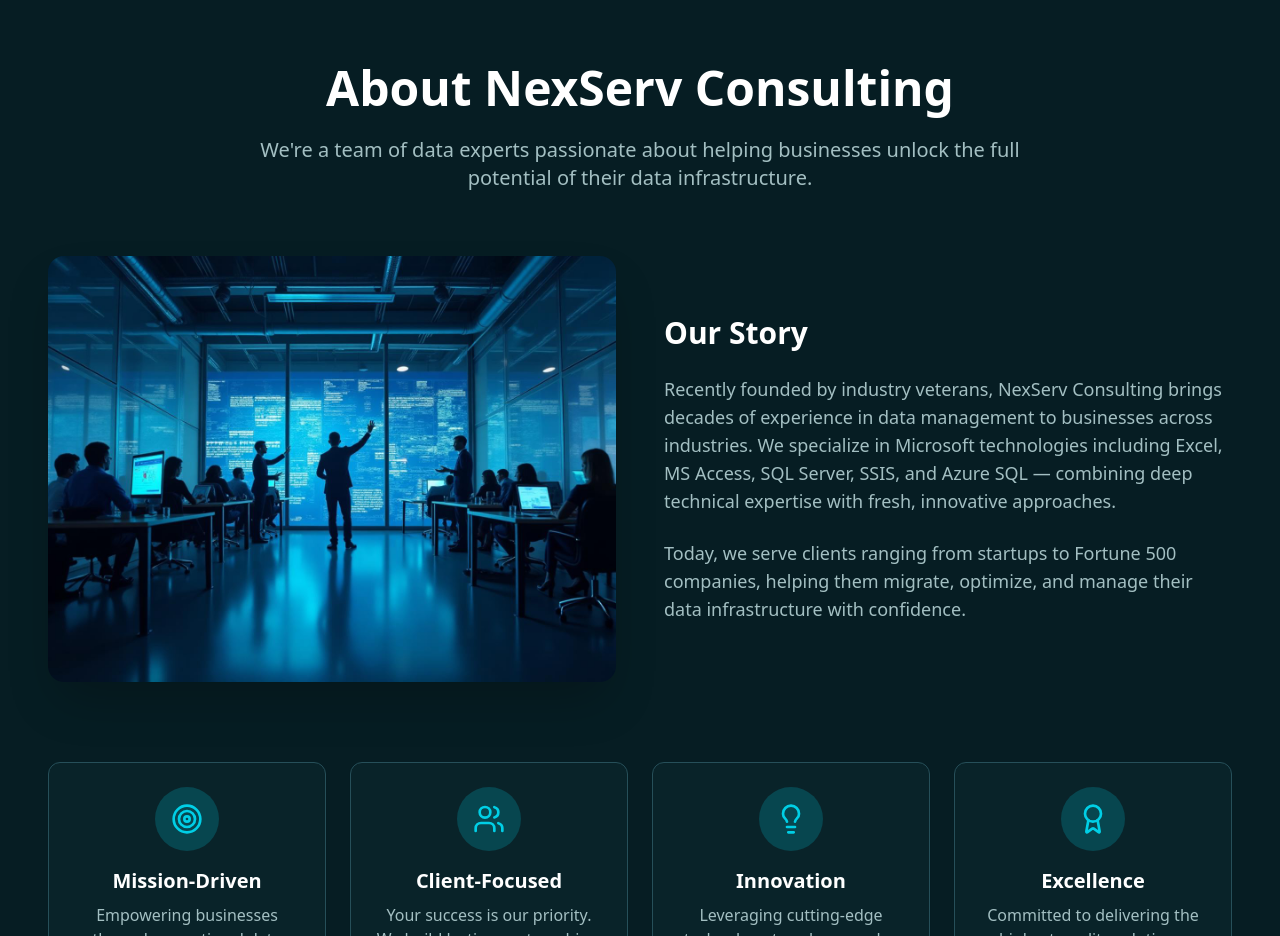
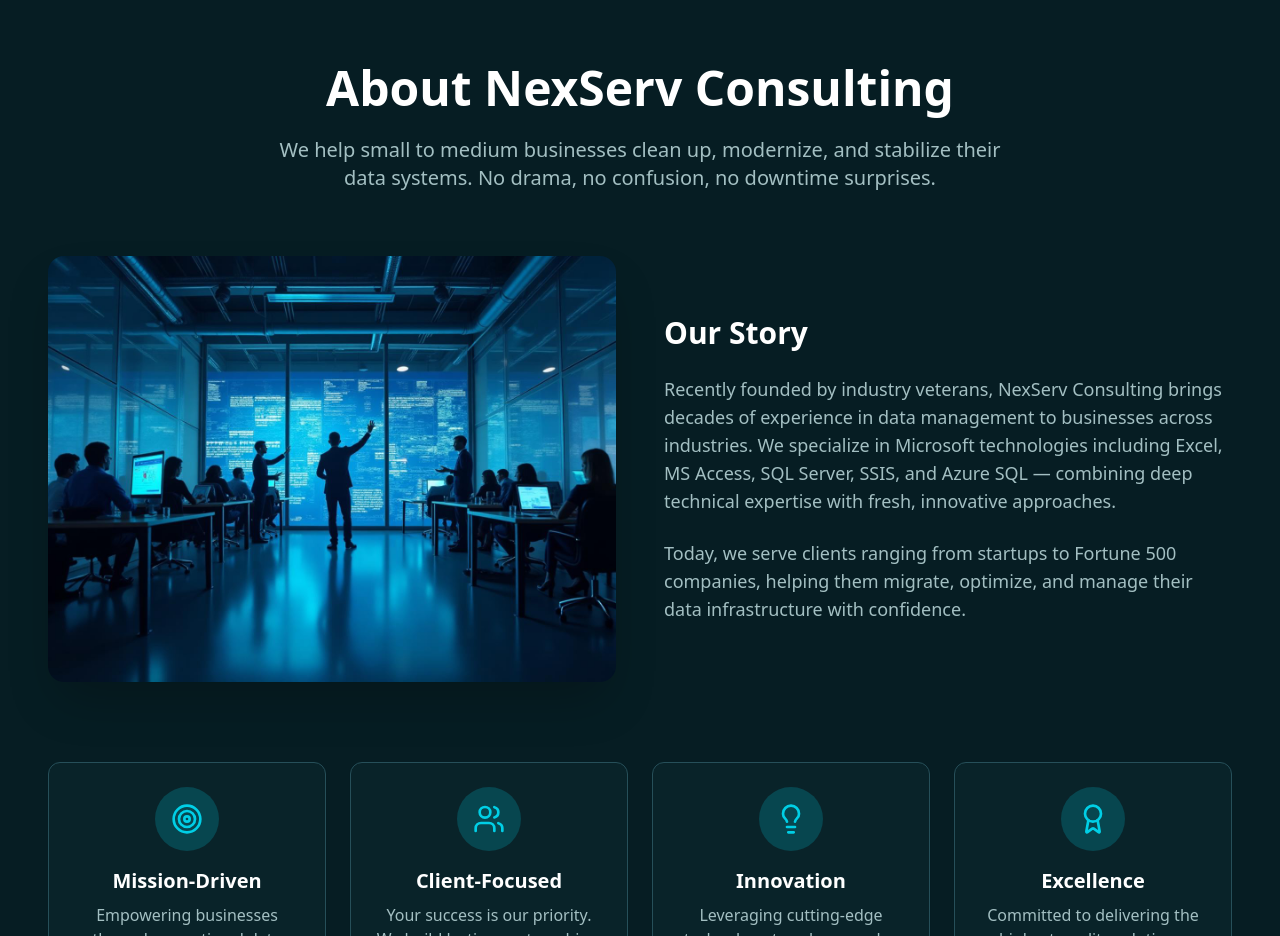
Before and after one commit to NexServConsulting/nexservconsulting, a React (Vite) app: page / in a window 1280 px wide. Shown: the part 1100-2036 px from the top of the page. Built offline with nearby package versions, Linux system fonts and the light colour scheme; the HTML template or start-up script is replaced by a standard one.

Commit message:
Update home page hero text
Sync About page copy by replacing old hero text with new message on home page Index.tsx to match About page: "We help small to medium businesses clean up, modernize, and stabilize their data systems. No drama, no confusion, no downtime surprises."

```diff
--- a/src/pages/Index.tsx
+++ b/src/pages/Index.tsx
@@ -255,8 +255,7 @@ const Index = () => {
           <div className="max-w-3xl mx-auto text-center mb-16">
             <h2 className="text-5xl font-bold mb-6 text-foreground">About NexServ Consulting</h2>
             <p className="text-xl text-muted-foreground">
-              We're a team of data experts passionate about helping businesses unlock the full potential of their data
-              infrastructure.
+              We help small to medium businesses clean up, modernize, and stabilize their data systems. No drama, no confusion, no downtime surprises.
             </p>
           </div>
 
```
